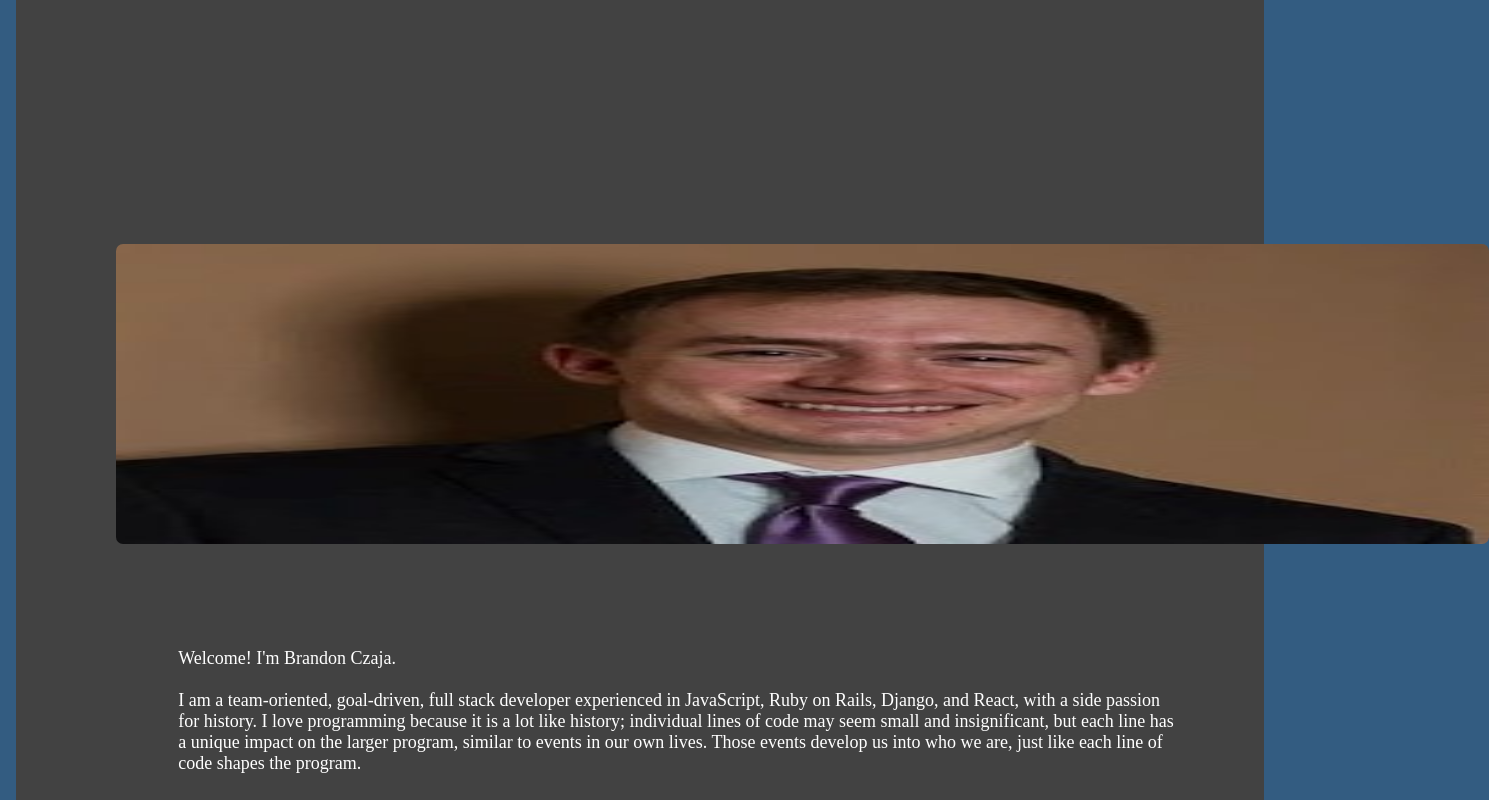
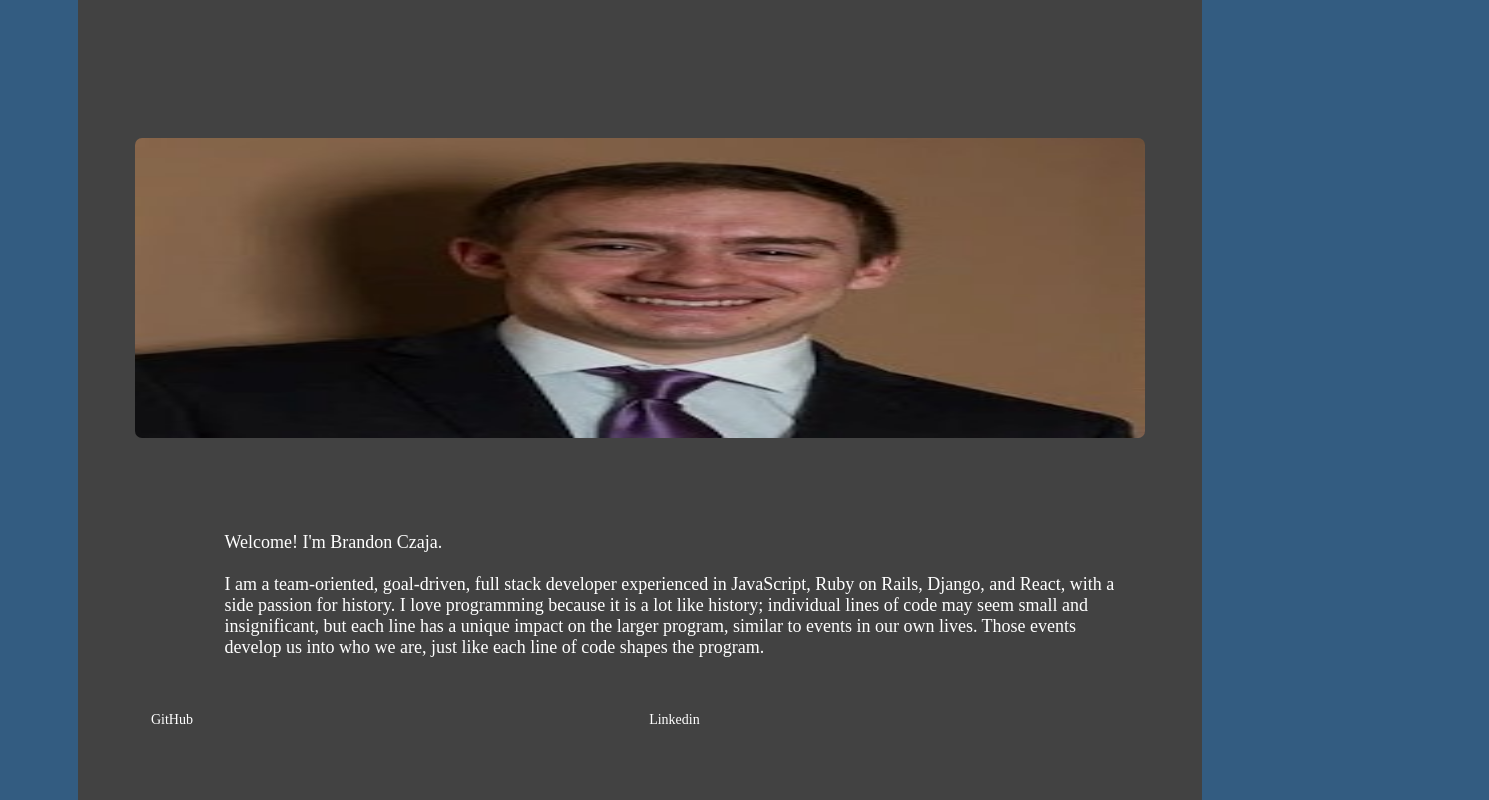
Before and after one commit to BrandonCzaja/Portfolio, a Gatsby site: page / in a window 1280 px wide. Shown: the part 280-1080 px from the top of the page, 1489 px wide, since content can reach past the window. Built offline with nearby package versions, Linux system fonts and the light colour scheme; Gatsby itself is replaced by a stand-in of ours.

Commit message:
Fixed photo postioning, adjusted contact info positioning

```diff
--- a/src/pages/index.js
+++ b/src/pages/index.js
@@ -16,13 +16,11 @@ const Home = () => {
   return (
     <>
       <html>
-        <Layout> </Layout>
-
+        <Layout />
         <body>
           <div id="introduction">
-            <Link>
-              <img src={headshot} id="intro-pic" />
-            </Link>
+            <img src={headshot} id="intro-pic" />
+
             <p class="bio" id="bio">
               <span id="greeting">Welcome! I'm Brandon Czaja.</span> <br />
               <br /> I am a team-oriented, goal-driven, full stack developer
--- a/src/styles/style.css
+++ b/src/styles/style.css
@@ -10,13 +10,12 @@ body {
 
   div#introduction {
     background-color: #424242;
-    width: 100%;
+    margin: 20% auto 0;
+    width: 90%;
   }
 
   img#intro-pic {
-    margin-top: 34%;
-    margin-left: 8%;
-    width: 110%;
+    width: 90%;
     border-radius: 7px;
   }
 
@@ -38,8 +37,7 @@ body {
   li.sites {
     text-decoration: none;
     width: 40%;
-    margin-top: 5%;
-    margin-bottom: 2%;
+    margin-bottom: 7%;
   }
 
   li.email {
```
